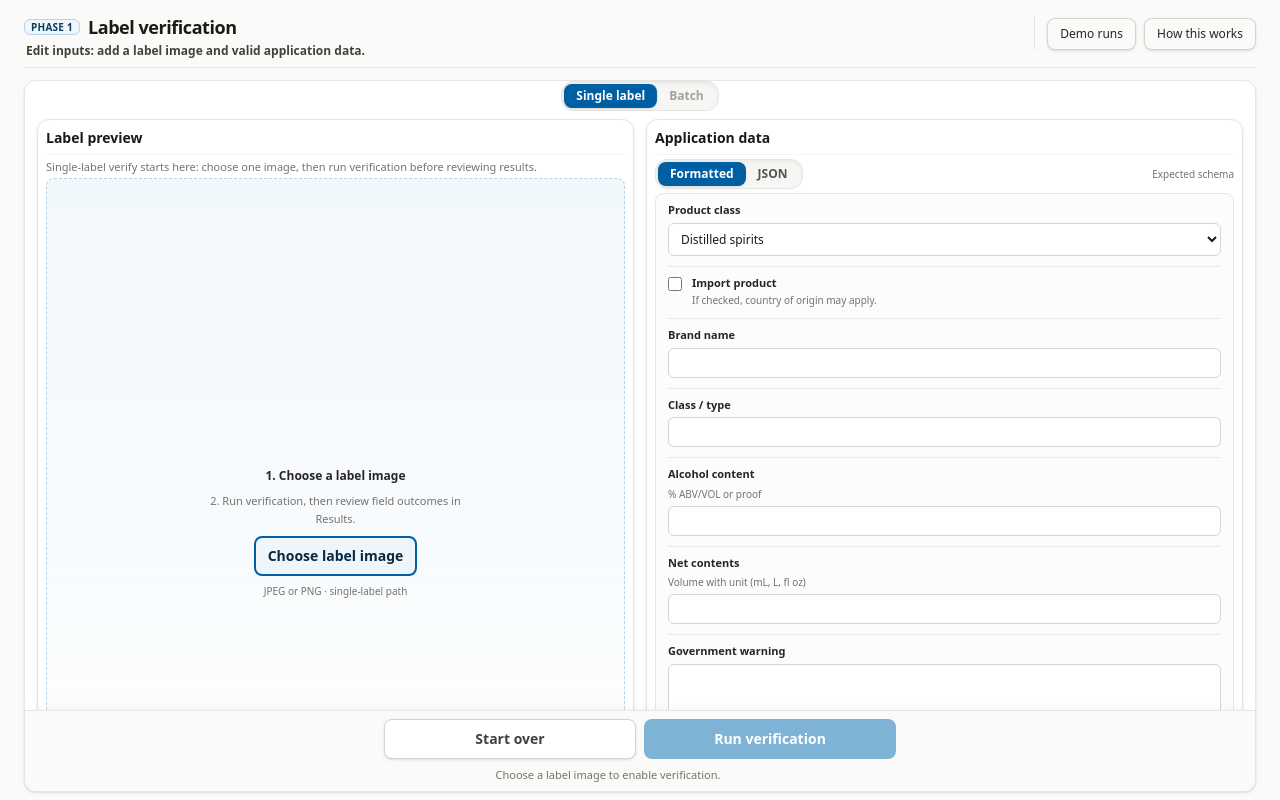
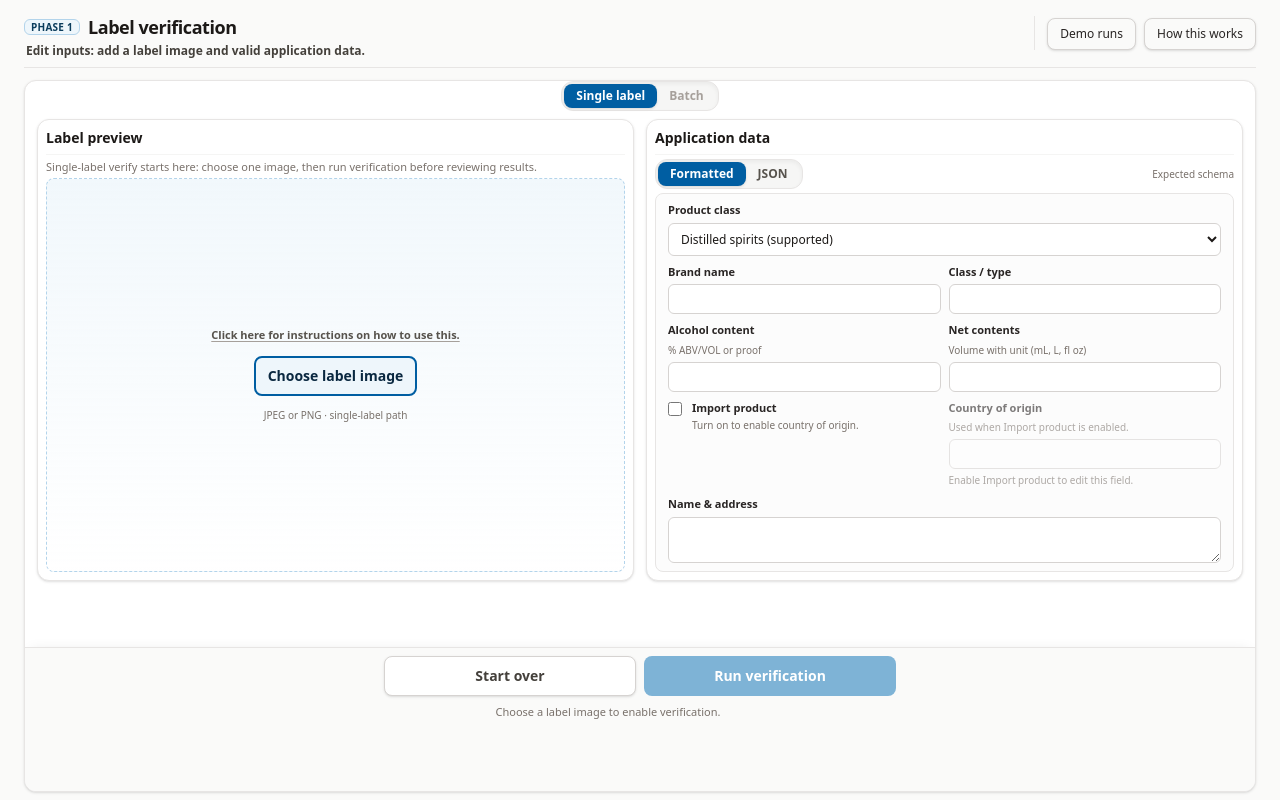
Before and after one commit to JWadeOn/ttb-alcohol-label-verifier, a Next.js app: page / in a window 1280 px wide. Built offline with nearby package versions, Linux system fonts and the light colour scheme.

Commit message:
refactor: clarify demo-run UX and editor flow
Polish the verification workbench and demo picker by tightening copy, reducing ambiguity between reused on-bottle cases, and keeping default fixture inputs aligned with operator expectations.

```diff
--- a/app/components/verify/BatchPanel.tsx
+++ b/app/components/verify/BatchPanel.tsx
@@ -103,11 +103,20 @@ export function BatchPanel({
             </div>
           </div>
         ) : (
-          <div className="flex min-h-0 flex-1 flex-col items-center justify-center gap-2 rounded-lg border border-dashed border-ttb-200 bg-gradient-to-b from-ttb-50/80 to-white px-3 py-4 text-center">
-            <p className="text-xs font-semibold text-stone-800">1. Choose batch images</p>
-            <p className="max-w-[18rem] text-[11px] leading-relaxed text-stone-500">
-              2. Run batch verification with the current application data applied to every image.
-            </p>
+          <div className="flex min-h-0 flex-1 flex-col items-center justify-center gap-3 rounded-lg border border-dashed border-ttb-200 bg-gradient-to-b from-ttb-50/80 to-white px-3 py-4 text-center">
+            <details className="relative">
+              <summary className="cursor-pointer list-none text-[11px] font-semibold text-stone-600 underline decoration-stone-400 underline-offset-2 transition hover:text-stone-800 [&::-webkit-details-marker]:hidden">
+                Click here for instructions on how to use this.
+              </summary>
+              <div className="absolute left-1/2 top-full z-30 mt-2 w-[min(22rem,calc(100vw-2rem))] -translate-x-1/2 rounded-lg border border-stone-200 bg-white p-3 text-left shadow-lg">
+                <p className="text-[11px] font-semibold uppercase tracking-wide text-stone-500">Quick start</p>
+                <ol className="mt-2 space-y-1.5 text-xs text-stone-700">
+                  <li>1. Choose batch images</li>
+                  <li>2. Enter application data</li>
+                  <li>3. Run batch verification</li>
+                </ol>
+              </div>
+            </details>
             <button
               type="button"
               onClick={onChooseBatchFiles}
--- a/app/components/verify/UploadPanel.tsx
+++ b/app/components/verify/UploadPanel.tsx
@@ -67,11 +67,20 @@ export function UploadPanel({
             />
           </div>
         ) : (
-          <div className="flex min-h-[10rem] flex-1 flex-col items-center justify-center gap-2 rounded-lg border border-dashed border-ttb-200 bg-gradient-to-b from-ttb-50/80 to-white px-3 py-3 text-center lg:min-h-0">
-            <p className="text-xs font-semibold text-stone-800">1. Choose a label image</p>
-            <p className="max-w-[18rem] text-[11px] leading-relaxed text-stone-500">
-              2. Run verification, then review field outcomes in Results.
-            </p>
+          <div className="flex min-h-[10rem] flex-1 flex-col items-center justify-center gap-3 rounded-lg border border-dashed border-ttb-200 bg-gradient-to-b from-ttb-50/80 to-white px-3 py-4 text-center lg:min-h-0">
+            <details className="relative">
+              <summary className="cursor-pointer list-none text-[11px] font-semibold text-stone-600 underline decoration-stone-400 underline-offset-2 transition hover:text-stone-800 [&::-webkit-details-marker]:hidden">
+                Click here for instructions on how to use this.
+              </summary>
+              <div className="absolute left-1/2 top-full z-30 mt-2 w-[min(22rem,calc(100vw-2rem))] -translate-x-1/2 rounded-lg border border-stone-200 bg-white p-3 text-left shadow-lg">
+                <p className="text-[11px] font-semibold uppercase tracking-wide text-stone-500">Quick start</p>
+                <ol className="mt-2 space-y-1.5 text-xs text-stone-700">
+                  <li>1. Choose a label image</li>
+                  <li>2. Enter application data</li>
+                  <li>3. Run verification and review results</li>
+                </ol>
+              </div>
+            </details>
             <button
               type="button"
               onClick={onChooseFile}
--- a/components/ApplicationEditor.tsx
+++ b/components/ApplicationEditor.tsx
@@ -23,40 +23,33 @@ const APPLICATION_FIELDS: {
   kind: "string" | "boolean";
 }[] = [
   { key: "productClass", label: "Product class", kind: "string" },
-  { key: "isImport", label: "Import product", hint: "If checked, country of origin may apply.", kind: "boolean" },
   { key: "brandName", label: "Brand name", kind: "string" },
   { key: "classType", label: "Class / type", kind: "string" },
   { key: "alcoholContent", label: "Alcohol content", hint: "% ABV/VOL or proof", kind: "string" },
   { key: "netContents", label: "Net contents", hint: "Volume with unit (mL, L, fl oz)", kind: "string" },
-  {
-    key: "governmentWarning",
-    label: "Government warning",
-    kind: "string",
-    multiline: true,
-  },
+  { key: "isImport", label: "Import product", hint: "Turn on to enable country of origin.", kind: "boolean" },
+  { key: "countryOfOrigin", label: "Country of origin", hint: "Used when Import product is enabled.", kind: "string" },
   { key: "nameAddress", label: "Name & address", kind: "string", multiline: true },
-  { key: "countryOfOrigin", label: "Country of origin", kind: "string" },
 ];
 
-const PRODUCT_CLASS_OPTIONS: Array<{ value: string; label: string }> = [
-  { value: "", label: "Select product class" },
-  { value: "distilled_spirits", label: "Distilled spirits" },
-  { value: "wine", label: "Wine" },
-  { value: "beer", label: "Beer / malt beverage" },
+const PRODUCT_CLASS_OPTIONS: Array<{ value: string; label: string; disabled?: boolean }> = [
+  { value: "distilled_spirits", label: "Distilled spirits (supported)" },
+  { value: "wine", label: "Wine (not yet supported)", disabled: true },
+  { value: "beer", label: "Beer / malt beverage (not yet supported)", disabled: true },
 ];
 
 export const APPLICATION_FORMATTED_PAGE_NAV = [
   {
-    shortLabel: "Basics",
+    shortLabel: "Core fields",
     title: "Product, import & quantity",
-    hint: "Brand line, class/type, alcohol statement, and net contents.",
+    hint: "Brand line, class/type, alcohol statement, and net contents for distilled spirits.",
     fields: ["Product class", "Import", "Brand name", "Class / type", "Alcohol", "Net contents"],
   },
   {
-    shortLabel: "Statements",
-    title: "Warning & responsible party",
-    hint: "Warning text, responsible party, and origin when needed.",
-    fields: ["Government warning", "Name & address", "Country of origin"],
+    shortLabel: "Supplemental",
+    title: "Responsible party & origin",
+    hint: "Name/address and country of origin (when import is enabled).",
+    fields: ["Name & address", "Country of origin"],
   },
 ] as const;
 
@@ -132,7 +125,7 @@ export function ApplicationEditor({
     ? "w-full rounded-md border border-stone-300 bg-white px-2 py-1.5 text-xs text-stone-900 outline-none focus:border-ttb-500 focus:ring-1 focus:ring-ttb-500/35"
     : "w-full rounded-md border border-stone-300 bg-white px-2.5 py-2 text-sm text-stone-900 outline-none focus:border-ttb-500 focus:ring-1 focus:ring-ttb-500/35";
   const textareaClass = inputClass;
-  const fieldGap = compact ? "gap-1 border-b border-stone-200/80 pb-2.5 last:border-0 last:pb-0" : "gap-1.5 border-b border-stone-200/80 pb-4 last:border-0 last:pb-0";
+  const fieldGap = compact ? "gap-1" : "gap-1.5";
 
   const showPagePager =
     mode === "formatted" &&
@@ -178,12 +171,12 @@ export function ApplicationEditor({
           )}
         </div>
         {showPagePager ? (
-          <div className="flex items-center gap-1.5 pl-0.5">
-            <span className="text-[10px] font-medium uppercase tracking-wide text-stone-400">Page</span>
+          <div className="flex flex-col items-start gap-1 pl-0.5">
+            <span className="text-[10px] font-medium uppercase tracking-wide text-stone-400">Section</span>
             <div
               className="flex items-center gap-1 rounded-lg border border-stone-200 bg-white p-0.5"
               role="group"
-              aria-label="Application field pages"
+              aria-label="Application field sections"
             >
               {APPLICATION_FORMATTED_PAGE_NAV.map((pg, i) => {
                 const active = formattedPageIndex === i;
@@ -196,8 +189,8 @@ export function ApplicationEditor({
                     }}
                     aria-label={
                       active
-                        ? `${pg.shortLabel} (page ${i + 1} of ${APPLICATION_FORMATTED_PAGE_COUNT}, selected)`
-                        : `Show ${pg.shortLabel} (page ${i + 1} of ${APPLICATION_FORMATTED_PAGE_COUNT})`
+                        ? `${pg.shortLabel} section selected`
+                        : `Show ${pg.shortLabel} section`
                     }
                     aria-pressed={active}
                     className={`cursor-pointer rounded-md px-2 py-1 text-[11px] font-semibold transition sm:px-2.5 ${
@@ -211,6 +204,9 @@ export function ApplicationEditor({
                 );
               })}
             </div>
+            <span className="text-[10px] text-stone-500">
+              Switch sections to edit all application fields.
+            </span>
           </div>
         ) : null}
       </div>
@@ -232,17 +228,20 @@ export function ApplicationEditor({
       ) : parsed.ok ? (
         <div
           className={`min-h-0 flex-1 overflow-y-auto rounded-lg border border-stone-200 bg-stone-50/50 px-2.5 py-2 sm:px-3 ${
-            compact ? "space-y-2" : "space-y-4 px-3 py-4 sm:px-4"
+            compact ? "grid grid-cols-1 gap-2 lg:grid-cols-2" : "grid grid-cols-1 gap-3 lg:grid-cols-2 px-3 py-4 sm:px-4"
           }`}
         >
           {fieldsForPage.map((f) => {
+            const spansFullWidth = f.multiline || f.key === "productClass";
+            const fieldColClass = spansFullWidth ? "lg:col-span-2" : "";
+
             if (f.kind === "boolean") {
               const checked = parsed.data[f.key] === true;
               const boolRow = compact
-                ? "flex cursor-pointer items-start gap-2.5 border-b border-stone-200/80 pb-2.5 last:border-0 last:pb-0"
-                : "flex cursor-pointer items-start gap-3 border-b border-stone-200/80 pb-4 last:border-0 last:pb-0";
+                ? "flex cursor-pointer items-start gap-2.5"
+                : "flex cursor-pointer items-start gap-3";
               return (
-                <label key={f.key} className={boolRow}>
+                <label key={f.key} className={`${boolRow} ${fieldColClass}`}>
                   <input
                     type="checkbox"
                     checked={checked}
@@ -263,14 +262,29 @@ export function ApplicationEditor({
                 : parsed.data[f.key] == null
                   ? ""
                   : String(parsed.data[f.key]);
+            const normalizedProductClass =
+              f.key === "productClass" &&
+              strVal !== "distilled_spirits" &&
+              strVal !== "wine" &&
+              strVal !== "beer"
+                ? "distilled_spirits"
+                : strVal;
+            const isCountryField = f.key === "countryOfOrigin";
+            const importEnabled = parsed.data.isImport === true;
+            const countryDisabled = isCountryField && !importEnabled;
 
             const warnRows = compact ? 3 : 6;
             const addrRows = compact ? 2 : 3;
 
             return (
-              <label key={f.key} className={`flex flex-col ${fieldGap}`}>
-                <span className={labelClass}>{f.label}</span>
-                {f.hint ? <span className={hintClass}>{f.hint}</span> : null}
+              <label
+                key={f.key}
+                className={`flex flex-col ${fieldGap} ${fieldColClass} ${countryDisabled ? "opacity-60" : ""}`}
+              >
+                <span className={`${labelClass} ${countryDisabled ? "text-stone-500" : ""}`}>{f.label}</span>
+                {f.hint ? (
+                  <span className={`${hintClass} ${countryDisabled ? "text-stone-400" : ""}`}>{f.hint}</span>
+                ) : null}
                 {f.multiline ? (
                   <textarea
                     value={strVal}
@@ -281,13 +295,13 @@ export function ApplicationEditor({
                   />
                 ) : f.key === "productClass" ? (
                   <select
-                    value={strVal}
+                    value={normalizedProductClass}
                     onChange={(e) => patch({ [f.key]: e.target.value })}
                     className={inputClass}
                     aria-label="Product class"
                   >
                     {PRODUCT_CLASS_OPTIONS.map((option) => (
-                      <option key={option.value || "__empty"} value={option.value}>
+                      <option key={option.value} value={option.value} disabled={option.disabled}>
                         {option.label}
                       </option>
                     ))}
@@ -298,9 +312,17 @@ export function ApplicationEditor({
                     value={strVal}
                     onChange={(e) => patch({ [f.key]: e.target.value })}
                     spellCheck={false}
-                    className={inputClass}
+                    disabled={countryDisabled}
+                    className={`${inputClass} ${
+                      countryDisabled
+                        ? "cursor-not-allowed border-stone-200 bg-stone-100 text-stone-400"
+                        : ""
+                    }`}
                   />
                 )}
+                {countryDisabled ? (
+                  <span className="text-[10px] text-stone-500">Enable Import product to edit this field.</span>
+                ) : null}
               </label>
             );
           })}
--- a/components/WorkflowHelpToolbar.tsx
+++ b/components/WorkflowHelpToolbar.tsx
@@ -34,24 +34,25 @@ export function WorkflowHelpToolbar({
           role="region"
           aria-label="How this works"
         >
-          <ol className="list-decimal space-y-3 pl-5 text-sm leading-relaxed marker:font-semibold marker:text-ttb-800 sm:space-y-4 sm:pl-6 sm:text-base sm:leading-relaxed">
+          <div className="space-y-3 text-sm leading-relaxed sm:text-[15px]">
+            <p className="font-semibold text-stone-900">Quick guide</p>
+            <ol className="list-decimal space-y-2 pl-5 marker:font-semibold marker:text-ttb-800">
               <li>
-              In <strong className="font-semibold text-stone-900">Edit inputs</strong>, choose one label image and confirm
-              the application data. Use <strong className="font-semibold text-stone-900">Demo runs</strong> to preload a
-              committed fixture.
+                <strong className="text-stone-900">Edit inputs:</strong> choose a label image, then enter application
+                data.
               </li>
               <li>
-              Click <strong className="font-semibold text-stone-900">Run verification</strong> at the bottom of the page.
-              For batch, switch to <strong className="font-semibold text-stone-900">Batch</strong> mode (up to 10 images).
+                <strong className="text-stone-900">Run verification:</strong> click the button at the bottom.
               </li>
               <li>
-              The verify screen shows pipeline status and failure details while the server request runs.
-            </li>
-            <li>
-              Results shows field-by-field outcomes with pass, fail, and manual review statuses. Use the header controls to
-              go back and edit inputs or run verification again.
+                <strong className="text-stone-900">Review results:</strong> check field outcomes (`pass`, `fail`,
+                `manual_review`) and rerun if you change inputs.
               </li>
             </ol>
+            <div className="rounded-md border border-stone-200 bg-stone-50 px-3 py-2 text-xs text-stone-600">
+              Tip: use <strong className="text-stone-800">Demo runs</strong> to preload a fixture instantly.
+            </div>
+          </div>
         </div>
       </details>
     </aside>
--- a/fixtures/default-application.json
+++ b/fixtures/default-application.json
@@ -6,6 +6,6 @@
   "alcoholContent": "45% ALC/VOL",
   "netContents": "750 mL",
   "governmentWarning": "GOVERNMENT WARNING: (1) According to the Surgeon General, women should not drink alcoholic beverages during pregnancy because of the risk of birth defects. (2) Consumption of alcoholic beverages impairs your ability to drive a car or operate machinery, and may cause health problems.",
-  "nameAddress": "",
+  "nameAddress": "Stone's Throw Distilling Co, Louisville, KY",
   "countryOfOrigin": ""
 }
```
Also changed, not shown: app/components/verify/FixtureLoader.tsx (+11 -0 lines), lib/demo-cases.ts (+12 -12 lines). Lines whose indentation alone changed are shown as unchanged.
